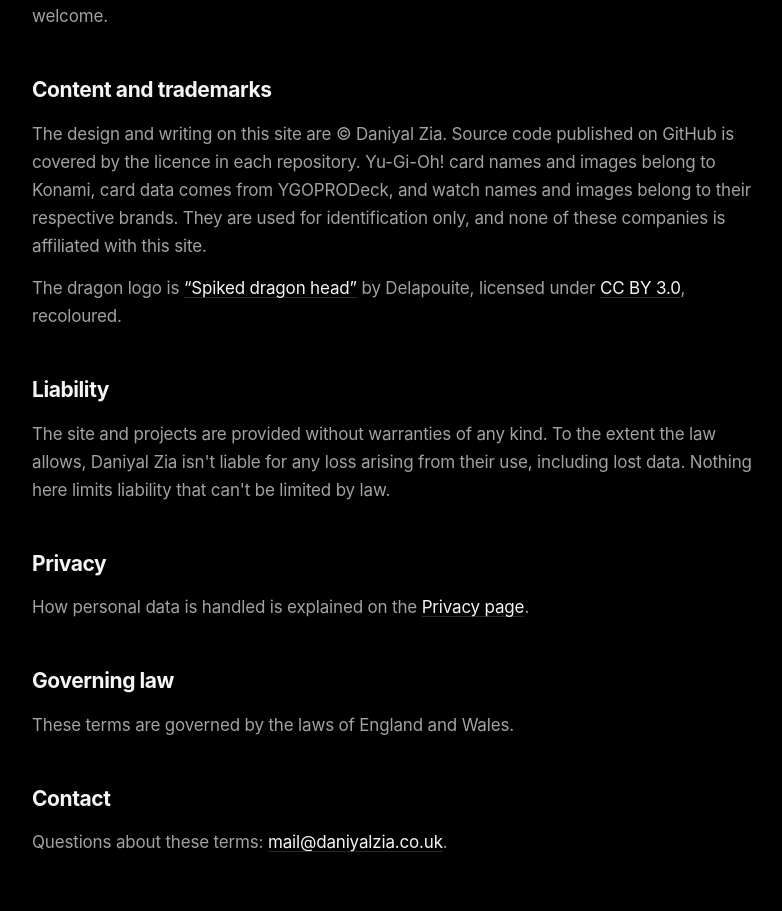
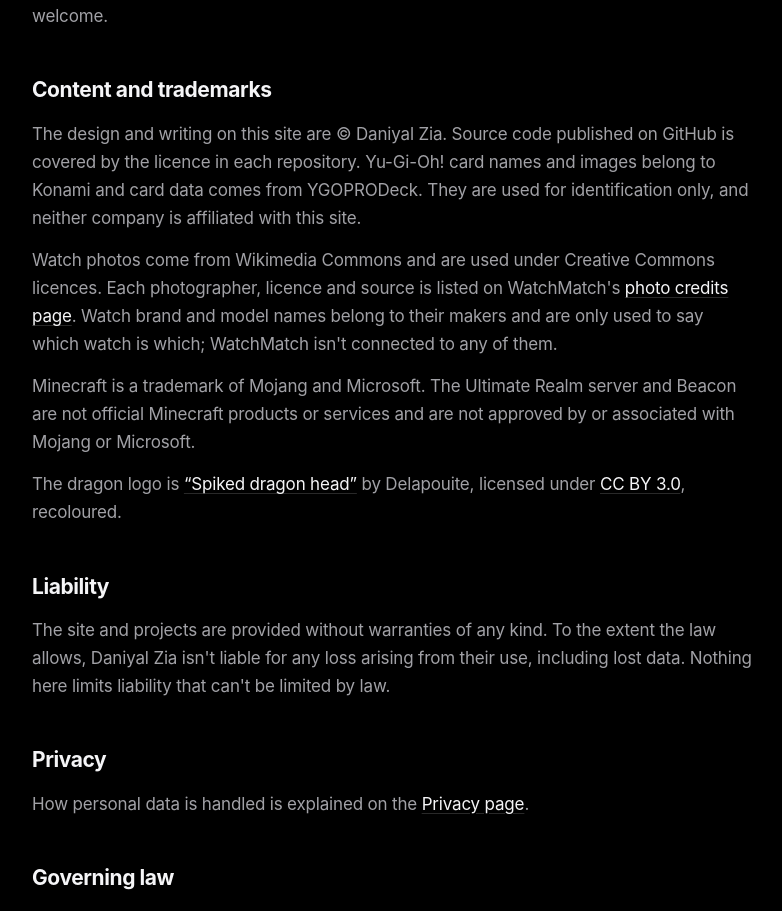
Before and after one commit to ziaboy123/portfolio, a Next.js app: page /terms in a window 1280 px wide. Shown: the part 1926-2837 px from the top of the page, without its empty margins (248-1030 px from the left). Built offline with nearby package versions, Linux system fonts and the light colour scheme.

Commit message:
Terms: WatchMatch photo credits and the Minecraft trademark notice; disclaimer on the Minecraft and Beacon pages

```diff
--- a/app/globals.css
+++ b/app/globals.css
@@ -1133,6 +1133,7 @@
   text-align: center;
 }
 
+.pd-disclaimer { margin-top: clamp(56px, 7vw, 88px); font-size: 13px; line-height: 1.5; color: var(--fg-3); text-align: center; }
 .pd-nav {
   display: grid;
   grid-template-columns: repeat(2, minmax(0, 1fr));
--- a/app/terms/page.jsx
+++ b/app/terms/page.jsx
@@ -79,9 +79,18 @@
       <h2>Content and trademarks</h2>
       <p>
         The design and writing on this site are © Daniyal Zia. Source code published on GitHub is covered by the licence in
-        each repository. Yu-Gi-Oh! card names and images belong to Konami, card data comes from YGOPRODeck, and watch names and
-        images belong to their respective brands. They are used for identification only, and none of these companies is
-        affiliated with this site.
+        each repository. Yu-Gi-Oh! card names and images belong to Konami and card data comes from YGOPRODeck. They are
+        used for identification only, and neither company is affiliated with this site.
+      </p>
+      <p>
+        Watch photos come from Wikimedia Commons and are used under Creative Commons licences. Each photographer, licence
+        and source is listed on WatchMatch&apos;s <a href="/watchmatch/credits">photo credits page</a>. Watch brand and
+        model names belong to their makers and are only used to say which watch is which; WatchMatch isn&apos;t connected
+        to any of them.
+      </p>
+      <p>
+        Minecraft is a trademark of Mojang and Microsoft. The Ultimate Realm server and Beacon are not official Minecraft
+        products or services and are not approved by or associated with Mojang or Microsoft.
       </p>
       <p id="credits">
         The dragon logo is{' '}
--- a/components/ProjectDetail.jsx
+++ b/components/ProjectDetail.jsx
@@ -257,6 +257,8 @@
         </section>
       )}
 
+      {project.disclaimer && <p className="wrap pd-disclaimer">{project.disclaimer}</p>}
+
       <nav className="wrap pd-section pd-nav" aria-label="More projects">
         <Link href={`/projects/${prev.slug}`} transitionTypes={['nav-back']}>
           <small>‹ Previous</small>
```
Also changed, not shown: lib/projects.js.
